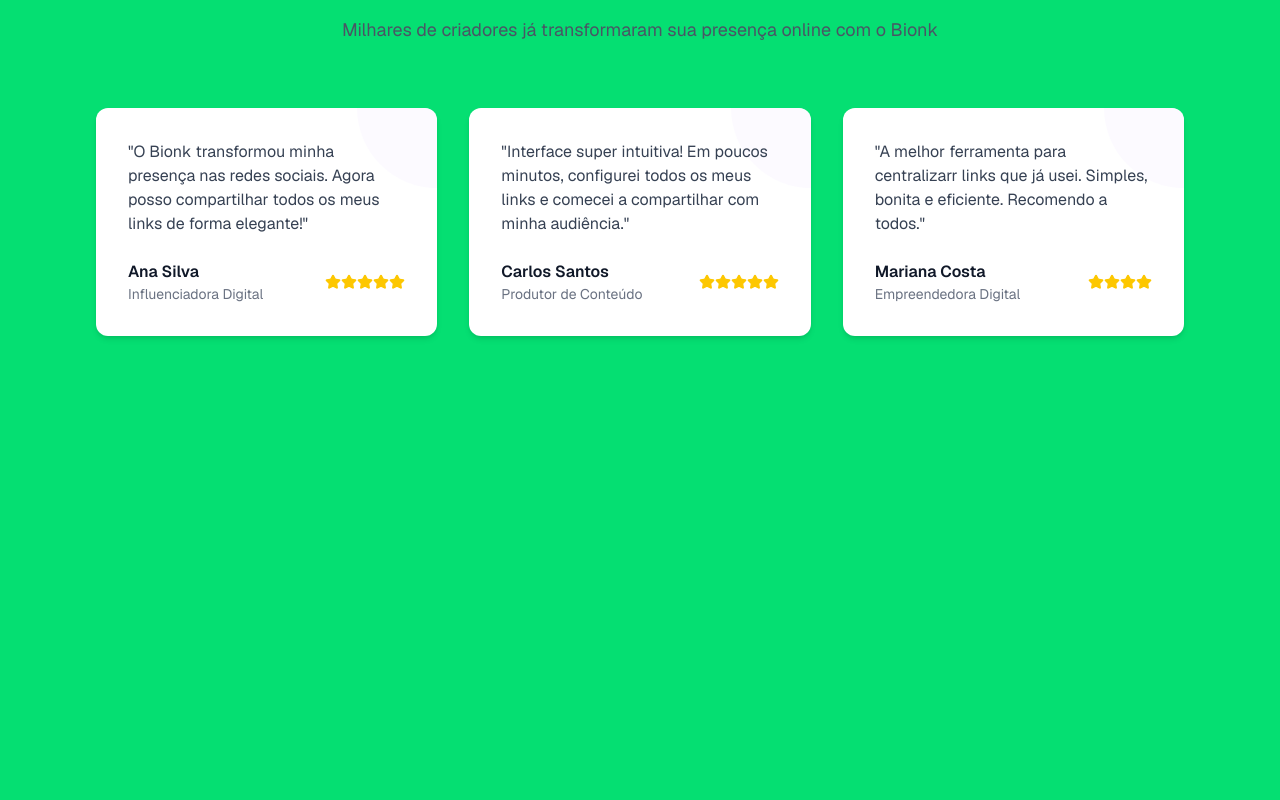
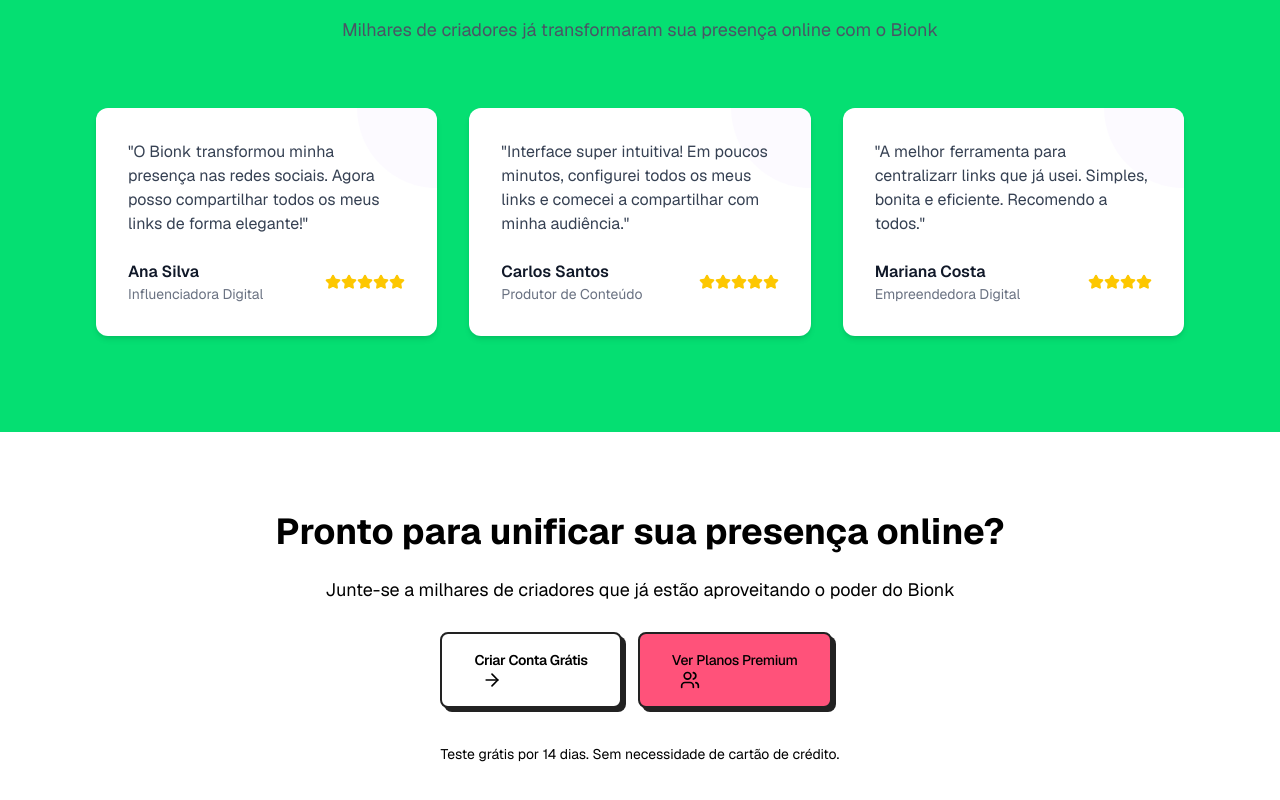
Before and after one commit to gabriellucasvh/bionk, a Next.js app: page / in a window 1280 px wide. Shown: the part 1792-2592 px from the top of the page. Before the commit the page ends 2224 px from the top, so only its background shows below. Built offline with nearby package versions, Linux system fonts and the light colour scheme.

Commit message:
Seção de CTA adicionada

```diff
--- a/src/app/page.tsx
+++ b/src/app/page.tsx
@@ -1,3 +1,4 @@
+import CtaSection from "@/components/CtaSection";
 import Features from "@/components/Features";
 import Hero from "@/components/Hero";
 import Testimonials from "@/components/Testimonials";
@@ -9,6 +10,7 @@ export default function Home() {
         <Hero/>
         <Features />
         <Testimonials />
+        <CtaSection />
       </div>
     </main>
   );
--- /dev/null
+++ b/src/components/CtaSection.tsx
@@ -0,0 +1,40 @@
+import { ArrowRight, Users } from "lucide-react";
+import NeoButton from "./neo-button";
+
+export default function CtaSection() {
+    return (
+
+        <section className="py-20 bg-white text-black">
+            <div className="container mx-auto px-4 sm:px-6 lg:px-8 max-w-6xl text-center">
+                <div className="max-w-3xl mx-auto">
+                    <h2 className="text-3xl sm:text-4xl font-bold mb-6">
+                        Pronto para unificar sua presença online?
+                    </h2>
+                    <p className="text-lg mb-8 text-black">
+                        Junte-se a milhares de criadores que já estão aproveitando o poder do Bionk
+                    </p>
+
+                    <div className="inline-flex flex-wrap justify-center gap-4">
+                        <div className="relative group">
+                            <NeoButton
+                                className="bg-white px-8 py-4 text-black font-semibold"
+                            >
+                                Criar Conta Grátis <ArrowRight className="ml-2 h-5 w-5" />
+                            </NeoButton>
+                        </div>
+
+                        <NeoButton
+                            className="px-8 py-4"
+                        >
+                            Ver Planos Premium <Users className="ml-2 h-5 w-5" />
+                        </NeoButton>
+                    </div>
+
+                    <p className="mt-8 text-sm text-black">
+                        Teste grátis por 14 dias. Sem necessidade de cartão de crédito.
+                    </p>
+                </div>
+            </div>
+        </section>
+    )
+}
```
